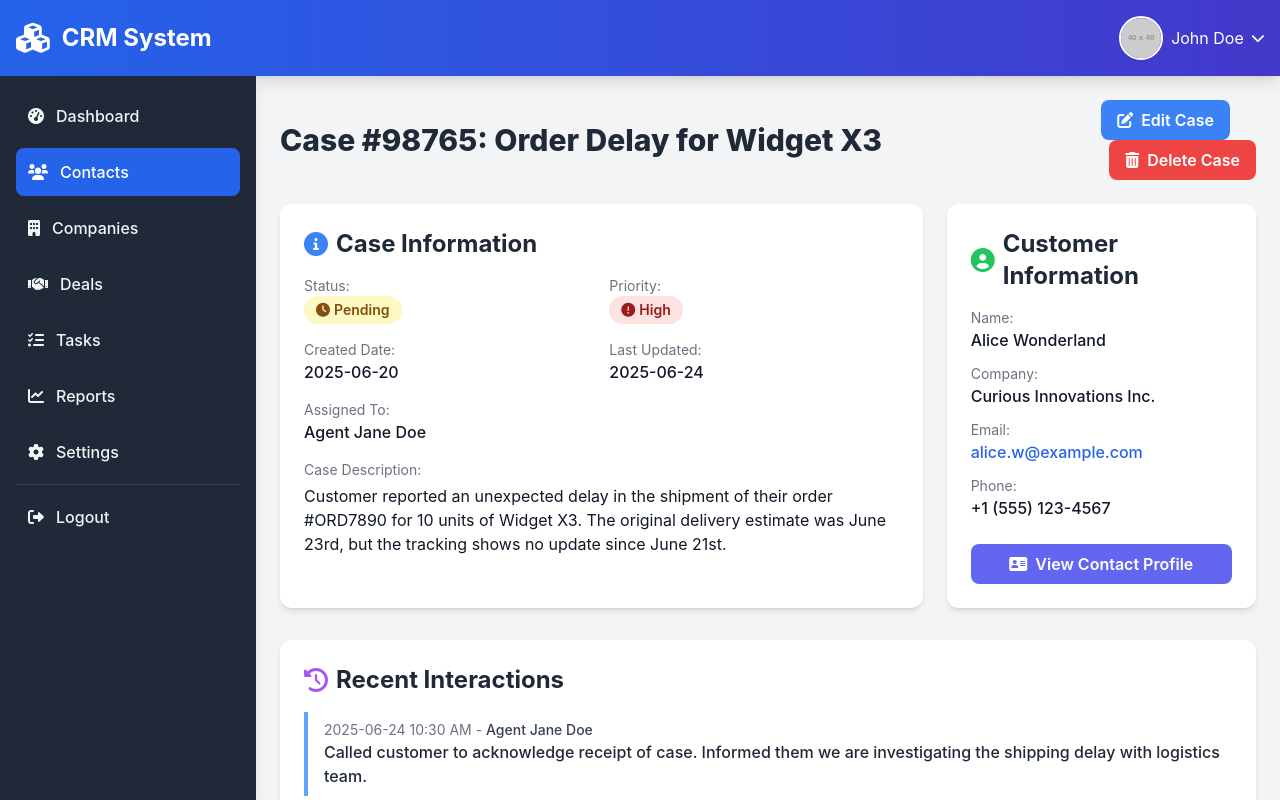
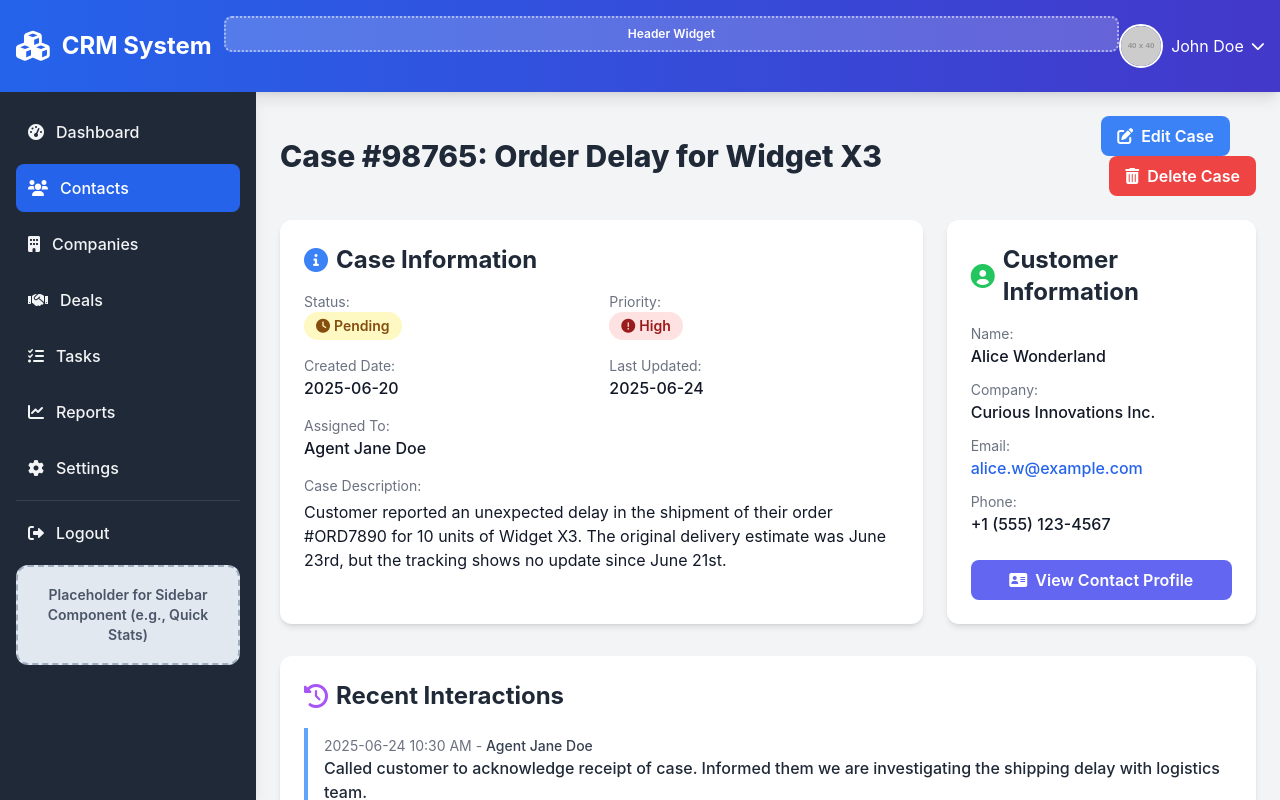
Before and after one commit to tomprend/CRMsystemDemo, a plain HTML site: page index.html in a window 1280 px wide. Drawn offline with nearby package versions, Linux system fonts and the light colour scheme; placeholder pictures from the web are drawn by us.

Commit message:
Update index.html

```diff
--- a/index.html
+++ b/index.html
@@ -46,14 +46,39 @@
             padding: 1rem;
             margin-bottom: 1.5rem; /* mb-6 */
         }
+        /* Adjust iframe placeholder for sidebar to be narrower */
+        .sidebar-iframe-placeholder {
+            min-height: 100px; /* Smaller height for sidebar */
+            font-size: 0.875rem; /* text-sm */
+            line-height: 1.25rem; /* leading-tight */
+            margin-top: 1rem; /* mt-4 */
+        }
+        /* Style for header iframe placeholder */
+        .header-iframe-placeholder {
+            min-height: 30px; /* Smaller height for header */
+            font-size: 0.75rem; /* text-xs */
+            line-height: 1rem; /* leading-tight */
+            border-style: dotted; /* More subtle dashed border */
+            background-color: rgba(255, 255, 255, 0.2); /* Slightly transparent white */
+            color: white;
+            border-color: rgba(255, 255, 255, 0.5);
+            padding: 0.5rem 1rem; /* Smaller padding */
+            border-radius: 0.5rem; /* rounded */
+            margin-left: 1rem; /* Space from title */
+            flex-grow: 1; /* Allow it to grow and fill space */
+        }
     </style>
 </head>
 <body class="flex flex-col h-screen">
     <!-- Header -->
     <header class="bg-gradient-to-r from-blue-600 to-indigo-700 text-white p-4 shadow-lg flex items-center justify-between">
-        <div class="flex items-center space-x-3">
+        <div class="flex items-center space-x-3 flex-grow">
             <i class="fas fa-cubes text-3xl"></i>
             <h1 class="text-2xl font-bold">CRM System</h1>
+            <!-- New Header Iframe Placeholder -->
+            <div id="iframe-placeholder-header" class="iframe-placeholder header-iframe-placeholder hidden md:flex">
+                <p>Header Widget</p>
+            </div>
         </div>
         <div class="relative">
             <button class="flex items-center space-x-2 text-white hover:text-blue-200 focus:outline-none">
@@ -104,6 +129,10 @@
                     <i class="fas fa-sign-out-alt"></i>
                     <span class="font-medium">Logout</span>
                 </a>
+                <!-- New Sidebar Iframe Placeholder -->
+                <div id="iframe-placeholder-sidebar" class="iframe-placeholder sidebar-iframe-placeholder mt-4">
+                    <p>Placeholder for Sidebar Component (e.g., Quick Stats)</p>
+                </div>
             </nav>
         </aside>
 
```
